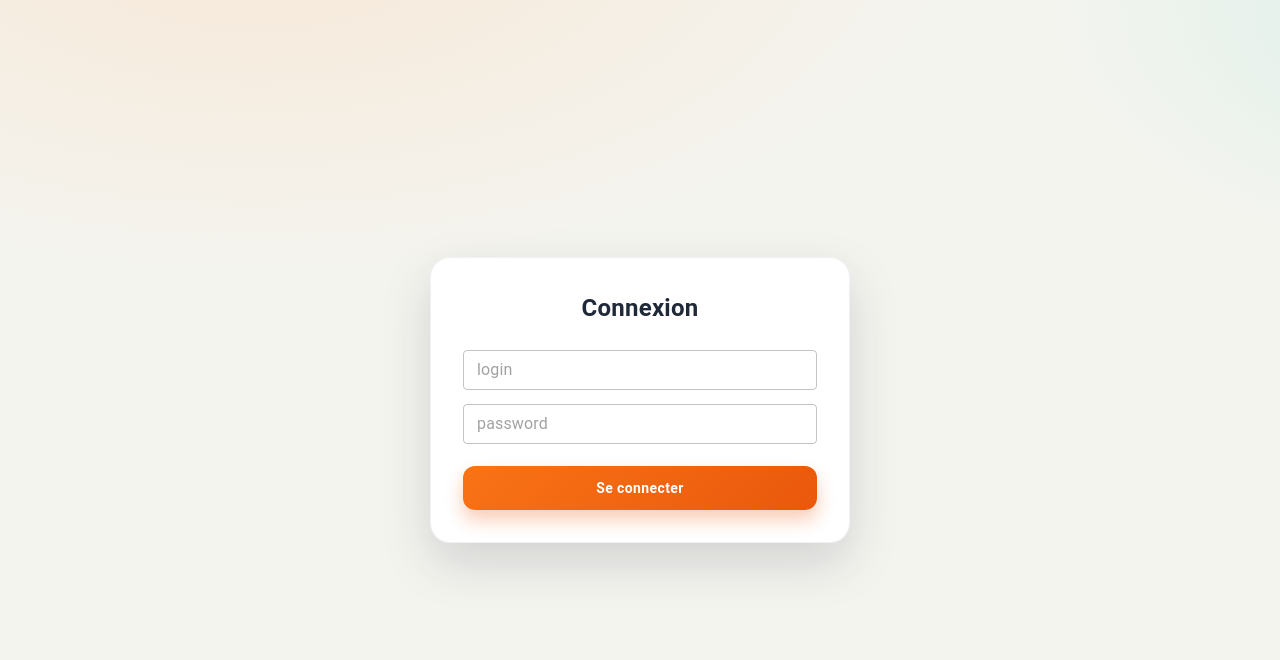
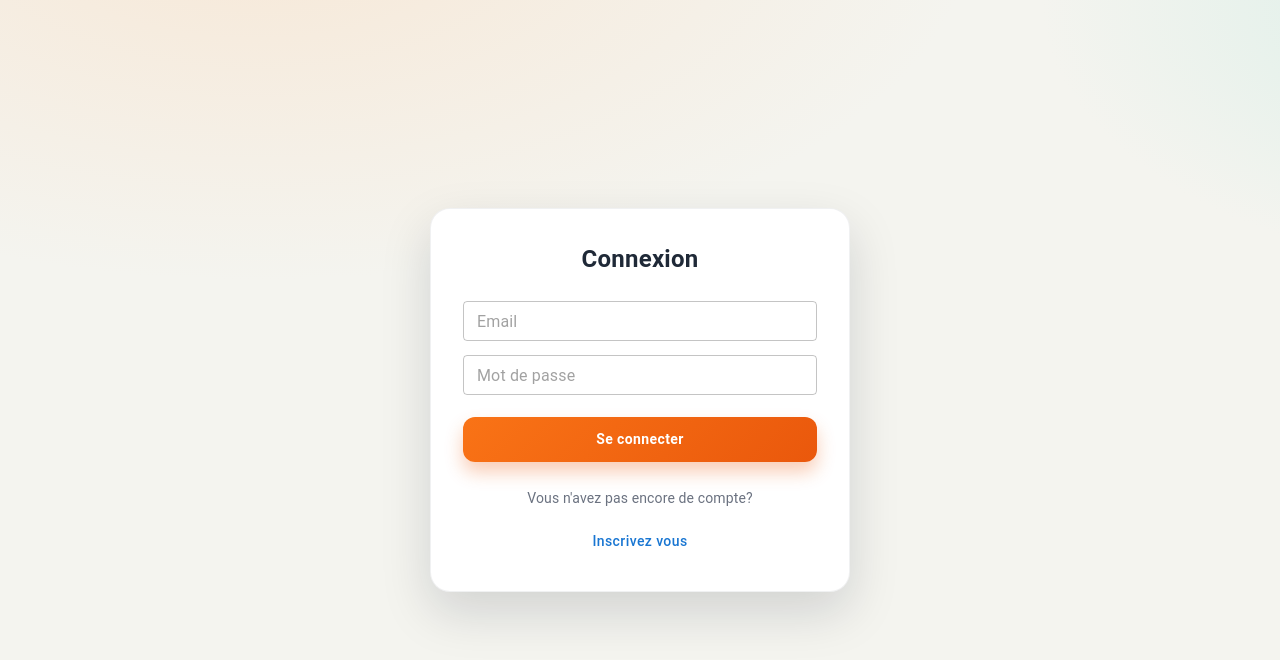
Before and after one commit to Asstraq/test-CI-CD-FRONT, a Next.js app: page /auth in a window 1280 px wide. Shown: the top 660 px of the page. Built offline with nearby package versions, Linux system fonts and the light colour scheme; no server answers; what @mui/material-nextjs would draw is missing.

Commit message:
feat: register option

```diff
--- a/src/app/auth/page.tsx
+++ b/src/app/auth/page.tsx
@@ -4,6 +4,7 @@ import { getToken } from '@/lib/auth/token';
 import { useUserSession } from '@/lib/auth/userSession';
 import { Button, TextField, Typography } from '@mui/material';
 import { styled } from '@mui/material/styles';
+import { useState } from 'react';
 import { SubmitHandler, useForm } from 'react-hook-form';
 
 const Page = styled('div')({
@@ -45,6 +46,13 @@ const FieldError = styled('span')({
   color: '#c2410c',
 });
 
+const SwitchHint = styled(Typography)({
+  marginTop: '12px',
+  fontSize: '14px',
+  color: '#6b7280',
+  textAlign: 'center',
+});
+
 const SubmitButton = styled(Button)({
   marginTop: '8px',
   padding: '10px 16px',
@@ -58,36 +66,61 @@ const SubmitButton = styled(Button)({
 type Inputs = {
   login: string;
   password: string;
+  nom: string;
+  confirmPassword: string;
 };
 
 const AuthPage = () => {
-  const { signIn } = useAuth();
+  const [isConnection, setIsConnection] = useState<boolean>(true);
+  const { signIn, signUp } = useAuth();
   const { user } = useUserSession();
   const {
     register,
     handleSubmit,
+    watch,
     formState: { errors },
   } = useForm<Inputs>();
-  const onSubmit: SubmitHandler<Inputs> = async (data) => {
-    await signIn(data.login, data.password);
-    console.log(user);
-    console.log(getToken());
+  const password = watch('password');
+  const onSubmit: SubmitHandler<Omit<Inputs, 'confirmPassword'>> = async (
+    data,
+  ) => {
+    if (isConnection) {
+      console.log('user');
+      await signIn(data.login, data.password);
+      console.log(user);
+      console.log(getToken());
+    } else {
+      console.log(data.nom);
+      await signUp(data.login, data.password, data.nom);
+      console.log(user);
+      console.log(getToken());
+    }
   };
   return (
     <Page>
       <Card>
-        <Title>Connexion</Title>
+        {isConnection ? <Title>Connexion</Title> : <Title>Inscription</Title>}
         <Form onSubmit={handleSubmit(onSubmit)}>
           <TextField
-            placeholder="login"
+            placeholder="Email"
             fullWidth
             size="small"
             {...register('login', { required: true })}
           />
           {errors.login && <FieldError>Ce champ est requis</FieldError>}
 
+          {!isConnection && (
+            <TextField
+              placeholder="Nom"
+              fullWidth
+              size="small"
+              {...register('nom', { required: true })}
+            />
+          )}
+          {errors.login && <FieldError>Ce champ est requis</FieldError>}
+
           <TextField
-            placeholder="password"
+            placeholder="Mot de passe"
             type="password"
             fullWidth
             size="small"
@@ -95,9 +128,42 @@ const AuthPage = () => {
           />
           {errors.password && <FieldError>Ce champ est requis</FieldError>}
 
+          {!isConnection && (
+            <TextField
+              placeholder="Confirmer le mot de passe"
+              type="password"
+              fullWidth
+              size="small"
+              {...register('confirmPassword', {
+                required: true,
+                validate: (value) =>
+                  value === password || 'Les champs ne sont pas identiques',
+              })}
+            />
+          )}
+          {errors.confirmPassword?.message && (
+            <FieldError>{errors.confirmPassword.message}</FieldError>
+          )}
+          {errors.confirmPassword?.type === 'required' && (
+            <FieldError>Ce champ est requis</FieldError>
+          )}
+
           <SubmitButton type="submit" variant="contained" fullWidth>
-            Se connecter
+            {isConnection ? 'Se connecter' : "S'inscrire"}
           </SubmitButton>
+
+          <SwitchHint>
+            {isConnection
+              ? "Vous n'avez pas encore de compte?"
+              : 'Vous avez déjà un compte ?'}
+          </SwitchHint>
+          <Button
+            variant="text"
+            onClick={() => setIsConnection(!isConnection)}
+            sx={{ textTransform: 'none' }}
+          >
+            {isConnection ? 'Inscrivez vous' : 'Connectez vous'}
+          </Button>
         </Form>
       </Card>
     </Page>
--- a/src/lib/api/auth.api.ts
+++ b/src/lib/api/auth.api.ts
@@ -2,7 +2,6 @@ import { api } from '@/lib/api/http';
 import { ResponseAPIUser } from '@/type/user';
 
 export type LoginResponse = { accessToken: string };
-export type MeResponse = { id: string; email: string; name?: string };
 
 export function login(email: string, password: string) {
   return api<ResponseAPIUser>('/auth/login', {
@@ -12,10 +11,10 @@ export function login(email: string, password: string) {
   });
 }
 
-export function register(email: string, password: string, name?: string) {
+export function register(email: string, password: string, nom?: string) {
   return api<ResponseAPIUser>('/auth/register', {
     method: 'POST',
-    body: { email, password, name },
+    body: { email, password, nom },
     auth: false,
   });
 }
```
